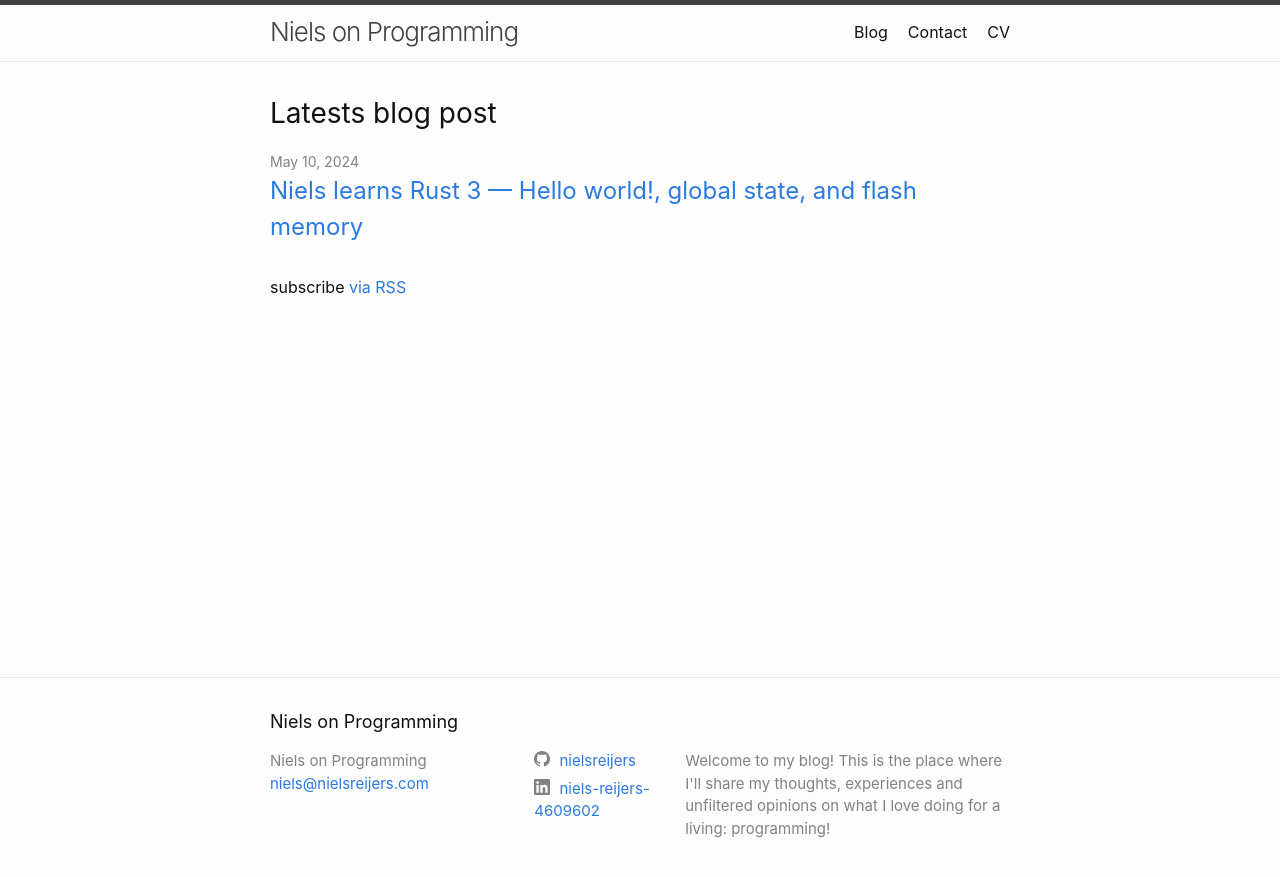
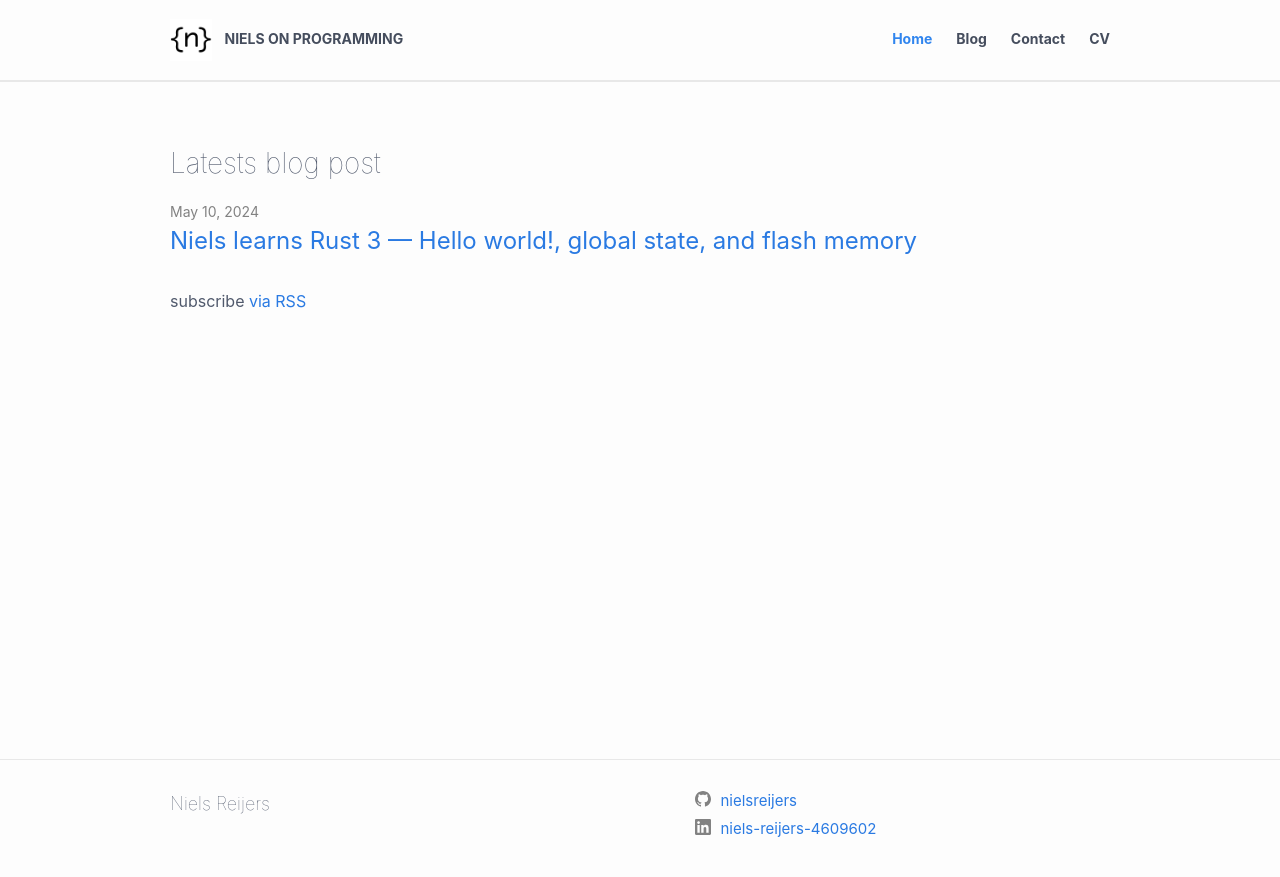
Before and after one commit to nielsreijers/nielsreijers.github.io, a Jekyll site: the page built from index.markdown, in a window 1280 px wide. Shown: the top 877 px of the page. Built offline with Jekyll 4.4.1, drawn with Linux system fonts in a browser that asks for light colours.

Commit message:
Change layout to be similar to Grav theme used on nielsreijers.com

```diff
--- a/_config.yml
+++ b/_config.yml
@@ -19,10 +19,9 @@
 # in the templates via {{ site.myvariable }}.
 
 title: Niels on Programming
+author: Niels Reijers
 email: niels@nielsreijers.com
-description: >- # this means to ignore newlines until "baseurl:"
-  Welcome to my blog! This is the place where I'll share my thoughts, experiences
-  and unfiltered opinions on what I love doing for a living: programming!
+# description: >- # this means to ignore newlines until "baseurl:"
 baseurl: "" # the subpath of your site, e.g. /blog
 url: "" # the base hostname & protocol for your site, e.g. http://example.com
 #twitter_username: jekyllrb
--- a/_includes/footer.html
+++ b/_includes/footer.html
@@ -1,32 +1,18 @@
 <footer class="site-footer h-card">
   <data class="u-url" href="{{ "/" | relative_url }}"></data>
-
   <div class="wrapper">
-
-    <h2 class="footer-heading">{{ site.title | escape }}</h2>
-
     <div class="footer-col-wrapper">
       <div class="footer-col footer-col-1">
-        <ul class="contact-list">
-          <li class="p-name">
-            {%- if site.author -%}
-              {{ site.author | escape }}
-            {%- else -%}
-              {{ site.title | escape }}
-            {%- endif -%}
-            </li>
-            {%- if site.email -%}
-            <li><a class="u-email" href="mailto:{{ site.email }}">{{ site.email }}</a></li>
-            {%- endif -%}
-        </ul>
+        {%- if site.author -%}
+        <h2 class="footer-heading">{{ site.author | escape }}</h2>
+        {%- endif -%}
       </div>
 
       <div class="footer-col footer-col-2">
-        {%- include social.html -%}
       </div>
 
       <div class="footer-col footer-col-3">
-        <p>{{- site.description | escape -}}</p>
+        {%- include social.html -%}
       </div>
     </div>
 
--- a/_includes/header.html
+++ b/_includes/header.html
@@ -1,10 +1,11 @@
-<header class="site-header" role="banner">
-
-  <div class="wrapper">
+<header role="banner" class="site-banner">
+  <div class="site-header wrapper">
+    <div>
+      <img src="{{ "/assets/logo.png" | relative_url }}"/>
+      <a class="site-title" rel="author" href="{{ "/" | relative_url }}">{{ site.title | upcase | escape }}</a>
+    </div>
     {%- assign default_paths = site.pages | map: "path" -%}
     {%- assign page_paths = site.header_pages | default: default_paths -%}
-    <a class="site-title" rel="author" href="{{ "/" | relative_url }}">{{ site.title | escape }}</a>
-
     {%- if page_paths -%}
     <nav class="site-nav">
       <input type="checkbox" id="nav-trigger" class="nav-trigger" />
@@ -16,11 +17,23 @@
         </span>
       </label>
 
-        <div class="trigger">
+      <div class="trigger" >
+        <img src="{{ "/assets/white.png" | relative_url }}" style="width: 0px;"/> <!-- TODO: replace dirty hack with proper vertical alignment fix -->
+        {%- if page.url == "/" | relative_url -%}
+          {%- assign active = "nav-active" -%}
+        {%- else -%}
+          {%- assign active = "nav-inactive" -%}
+        {%- endif -%}
+        <a class="page-link {{ active }}" href="{{ "/" | relative_url }}">Home</a>
         {%- for path in page_paths -%}
           {%- assign my_page = site.pages | where: "path", path | first -%}
           {%- if my_page.title -%}
-            <a class="page-link" href="{{ my_page.url | relative_url }}">{{ my_page.title | escape }}</a>
+          {%- if page.url == my_page.url | relative_url -%}
+            {%- assign active = "nav-active" -%}
+          {%- else -%}
+            {%- assign active = "nav-inactive" -%}
+          {%- endif -%}
+          <a class="page-link {{ active }}" href="{{ my_page.url | relative_url }}">{{ my_page.title | escape }}</a>
           {%- endif -%}
         {%- endfor -%}
       </div>
--- a/_sass/minima.scss
+++ b/_sass/minima.scss
@@ -2,15 +2,17 @@
 
 // Define defaults for each variable.
 
-$base-font-family: -apple-system, BlinkMacSystemFont, "Segoe UI", Roboto, Helvetica, Arial, sans-serif, "Apple Color Emoji", "Segoe UI Emoji", "Segoe UI Symbol" !default;
+$base-font-family: -apple-system, system-ui, BlinkMacSystemFont, "Segoe UI", Roboto, Helvetica, Arial, sans-serif, "Apple Color Emoji", "Segoe UI Emoji", "Segoe UI Symbol" !default;
 $base-font-size:   16px !default;
 $base-font-weight: 400 !default;
+$h1-font-weight:   100 !default;
+$h2-font-weight:   100 !default;
 $small-font-size:  $base-font-size * 0.875 !default;
 $base-line-height: 1.5 !default;
 
 $spacing-unit:     30px !default;
 
-$text-color:       #111 !default;
+$text-color:       #50596c !default;
 $background-color: #fdfdfd !default;
 $brand-color:      #2a7ae2 !default;
 
@@ -21,7 +23,7 @@ $grey-color-dark:  darken($grey-color, 25%) !default;
 $table-text-align: left !default;
 
 // Width of the content area
-$content-width:    800px !default;
+$content-width:    1000px !default;
 
 $on-palm:          600px !default;
 $on-laptop:        800px !default;
--- a/_sass/minima/_base.scss
+++ b/_sass/minima/_base.scss
@@ -93,10 +93,23 @@ li {
 /**
  * Headings
  */
-h1, h2, h3, h4, h5, h6 {
+h1 {
+  font-weight: $h1-font-weight;
+  text-align: center;
+}
+
+h2 {
+  font-weight: $h2-font-weight;
+  text-align: left;
+}
+
+h3, h4, h5, h6 {
   font-weight: $base-font-weight;
 }
 
+h2 {
+  margin-top: $spacing-unit;
+}
 
 
 /**
--- a/_sass/minima/_layout.scss
+++ b/_sass/minima/_layout.scss
@@ -1,33 +1,54 @@
+html {
+  font-size: 20px;
+}
+
+.site-banner {
+  border-bottom: 2px solid $grey-color-light;
+}
+
 /**
  * Site header
  */
 .site-header {
-  border-top: 5px solid $grey-color-dark;
-  border-bottom: 1px solid $grey-color-light;
-  min-height: $spacing-unit * 1.865;
+  display: flex;
+  height: 4rem;
+  align-items: center;
+  width: 100%;
 
   // Positioning context for the mobile navigation icon
   position: relative;
 }
 
+.site-header img {
+  height: 42px;
+  margin-right: .4rem;
+}
+
 .site-title {
-  @include relative-font-size(1.625);
-  font-weight: 300;
-  line-height: $base-line-height * $base-font-size * 2.25;
-  letter-spacing: -1px;
-  margin-bottom: 0;
-  float: left;
-
+  font-weight: 700;
+  font-size: .7rem;
   &,
   &:visited {
-    color: $grey-color-dark;
+    color: #454d5d;
+  }
+}
+
+.nav-active {
+  &,
+  &:visited {
+    color: #3085ee;
+  }
+}
+
+.nav-inactive {
+  &,
+  &:visited {
+    color: #454d5d;
   }
 }
 
 .site-nav {
-  float: right;
-  line-height: $base-line-height * $base-font-size * 2.25;
-
+  margin-left: auto;
   .nav-trigger {
       display: none;
   }
@@ -37,12 +58,12 @@
   }
 
   .page-link {
-    color: $text-color;
-    line-height: $base-line-height;
+    font-weight: 700;
+    font-size: .7rem;
 
     // Gaps between nav items, but not on the last one
     &:not(:last-child) {
-      margin-right: 20px;
+      margin-right: 1.2rem;
     }
   }
 
@@ -122,8 +143,6 @@
 }
 
 .footer-col-wrapper {
-  @include relative-font-size(0.9375);
-  color: $grey-color;
   margin-left: -$spacing-unit / 2;
   @extend %clearfix;
 }
@@ -137,6 +156,9 @@
 .footer-col-1 {
   width: -webkit-calc(35% - (#{$spacing-unit} / 2));
   width:         calc(35% - (#{$spacing-unit} / 2));
+  h2 {
+    margin-top: 0px;
+  }
 }
 
 .footer-col-2 {
@@ -147,6 +169,12 @@
 .footer-col-3 {
   width: -webkit-calc(45% - (#{$spacing-unit} / 2));
   width:         calc(45% - (#{$spacing-unit} / 2));
+}
+
+
+.footer-col-2, .footer-col-3 {
+  @include relative-font-size(0.9375);
+  color: $grey-color;
 }
 
 @include media-query($on-laptop) {
@@ -181,7 +209,7 @@
 }
 
 .page-heading {
-  @include relative-font-size(2);
+  @include relative-font-size(2.625);
 }
 
 .post-list-heading {
@@ -213,7 +241,8 @@
  * Posts
  */
 .post-header {
-  margin-bottom: $spacing-unit;
+  margin-top: $spacing-unit;
+  margin-bottom: 3*$spacing-unit;
 }
 
 .post-title {
```
Also changed, not shown: assets/logo.png (added), assets/white.png (added). Lines whose indentation alone changed are shown as unchanged.
